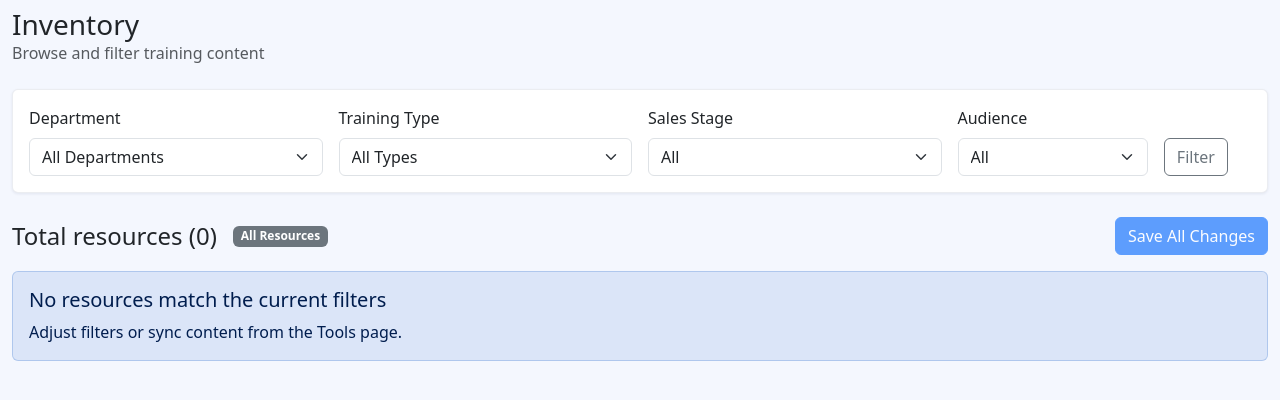
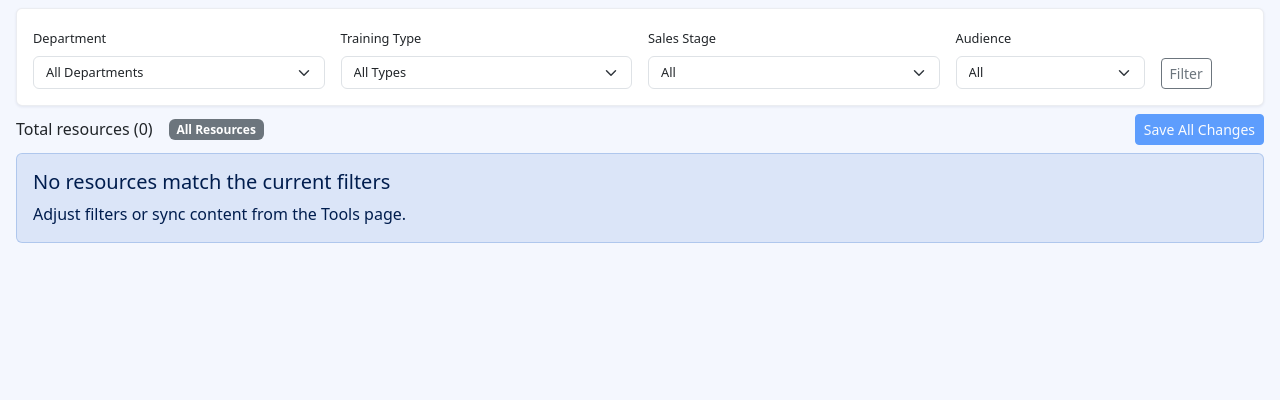
Before and after one commit to juanathanwickston/TCM, a Django app: page /inventory/ in a window 1280 px wide. Shown: the part 33-433 px from the top of the page. Run offline with Django 5.2, Linux system fonts and the light colour scheme; the visitor is signed in with stand-in values (Sample User, id 1); data that the repository does not hold is empty; some libraries are stand-ins or nearby versions.

Commit message:
inventory: compact UI to match dashboard sizing

```diff
--- a/tcm_app/templates/tcm_app/inventory.html
+++ b/tcm_app/templates/tcm_app/inventory.html
@@ -6,11 +6,14 @@
 {% block content %}
 <!-- INVENTORY TEMPLATE FINGERPRINT: 2026-02-02-BATCH-SAVE -->
 <style>
-    /* Inventory Table - Enterprise-grade polish */
+    /* Inventory - Compact sizing to match dashboard */
+    .inventory-table {
+        font-size: 0.8rem;
+    }
     .inventory-table th,
     .inventory-table td {
         vertical-align: middle;
-        padding: 0.6rem 0.75rem;
+        padding: 0.35rem 0.5rem;
     }
     .inventory-table td.col-name { text-align: left; }
     .inventory-table td.col-type { text-align: center; }
@@ -18,19 +21,15 @@
     .inventory-table td.col-contents { text-align: center; white-space: nowrap; }
     .inventory-table td.col-path { text-align: left; }
     .inventory-table .badge { min-width: 50px; font-size: 0.7rem; }
-    .inventory-table .form-select-sm { padding-top: 0.2rem; padding-bottom: 0.2rem; }
+    .inventory-table .form-select-sm { padding-top: 0.2rem; padding-bottom: 0.2rem; font-size: 0.8rem; }
+    .form-label { font-size: 0.8rem; }
+    .form-select { font-size: 0.8rem; }
 </style>
 
-<div class="container-fluid">
-    <div class="d-flex justify-content-between align-items-center mb-4">
-        <div>
-            <h1 class="h3 mb-0">Inventory</h1>
-            <p class="text-muted mb-0">Browse and filter training content</p>
-        </div>
-    </div>
+<div class="container-fluid" style="padding: 0 1rem 0.5rem 1rem;">
 
     <!-- Filter Bar -->
-    <div class="card mb-4">
+    <div class="card mb-2">
         <div class="card-body">
             <form method="get" class="row g-3">
                 <div class="col-md-3">
@@ -72,23 +71,23 @@
                     </select>
                 </div>
                 <div class="col-md-1 d-flex align-items-end">
-                    <button type="submit" class="btn btn-outline-secondary">Filter</button>
+                    <button type="submit" class="btn btn-sm btn-outline-secondary">Filter</button>
                 </div>
             </form>
         </div>
     </div>
 
     <!-- Summary Header with Save Button -->
-    <div class="d-flex align-items-center justify-content-between mb-3">
+    <div class="d-flex align-items-center justify-content-between mb-2">
         <div class="d-flex align-items-center gap-3">
-            <h4 class="mb-0">Total resources ({{ total_resources|intcomma }})</h4>
+            <h6 class="mb-0">Total resources ({{ total_resources|intcomma }})</h6>
             <span class="badge bg-secondary">
                 {% if current_department %}{{ current_department }}{% endif %}
                 {% if current_training_type %} / {{ training_type_labels|get_item:current_training_type|default:current_training_type }}{% endif %}
                 {% if not current_department and not current_training_type %}All Resources{% endif %}
             </span>
         </div>
-        <button type="button" id="global-save" class="btn btn-primary" disabled>Save All Changes</button>
+        <button type="button" id="global-save" class="btn btn-sm btn-primary" disabled>Save All Changes</button>
     </div>
 
     {% include 'tcm_app/partials/pagination.html' %}
```
